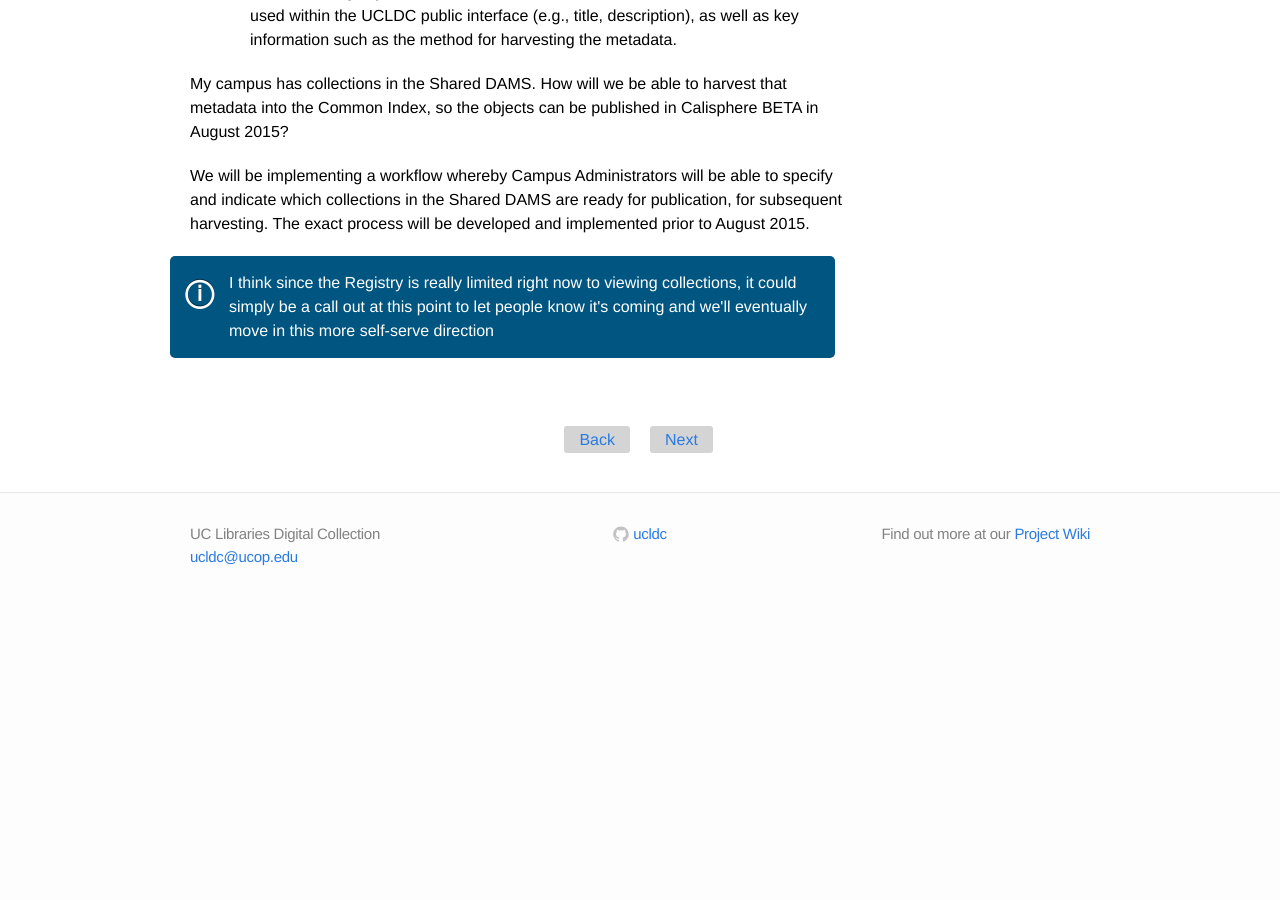
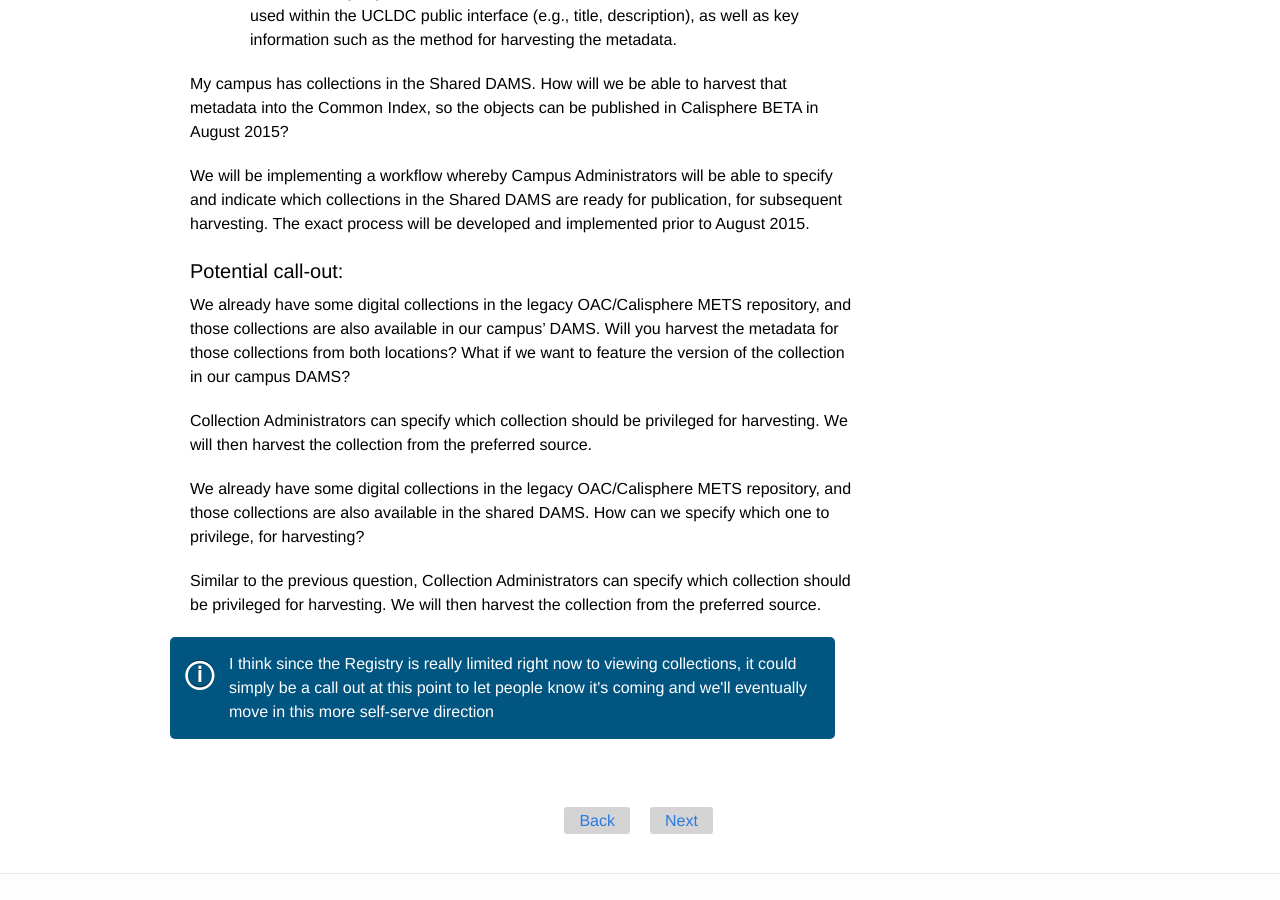
Before and after one commit to ucldc/ucldc-docs, a Jekyll site: the page built from docs/registry/start.md, in a window 1280 px wide and 900 px high, scrolled down 605 px. Built offline with Jekyll 4.4.1, drawn with Linux system fonts in a browser that asks for light colours; nearby versions of some CDN libraries; before the commit the page ends 1218 px from its top, so only the background shows below that.

Commit message:
Update start.md

```diff
--- a/docs/registry/start.md
+++ b/docs/registry/start.md
@@ -18,4 +18,15 @@
 
 We will be implementing a workflow whereby Campus Administrators will be able to specify and indicate which collections in the Shared DAMS are ready for publication, for subsequent harvesting.  The exact process will be developed and implemented prior to August 2015.
 
+##Potential call-out:
+We already have some digital collections in the legacy OAC/Calisphere METS repository, and those collections are also available in our campus' DAMS.  Will you harvest the metadata for those collections from both locations?  What if we want to feature the version of the collection in our campus DAMS?
+
+Collection Administrators can specify which collection should be privileged for harvesting.  We will then harvest the collection from the preferred source.
+
+
+We already have some digital collections in the legacy OAC/Calisphere METS repository, and those collections are also available in the shared DAMS.  How can we specify which one to privilege, for harvesting?
+
+Similar to the previous question, Collection Administrators can specify which collection should be privileged for harvesting.  We will then harvest the collection from the preferred source.
+
+
 <div class="note"><p>I think since the Registry is really limited right now to viewing collections, it could simply be a call out at this point to let people know it's coming and we'll eventually move in this more self-serve direction</p></div>
```
